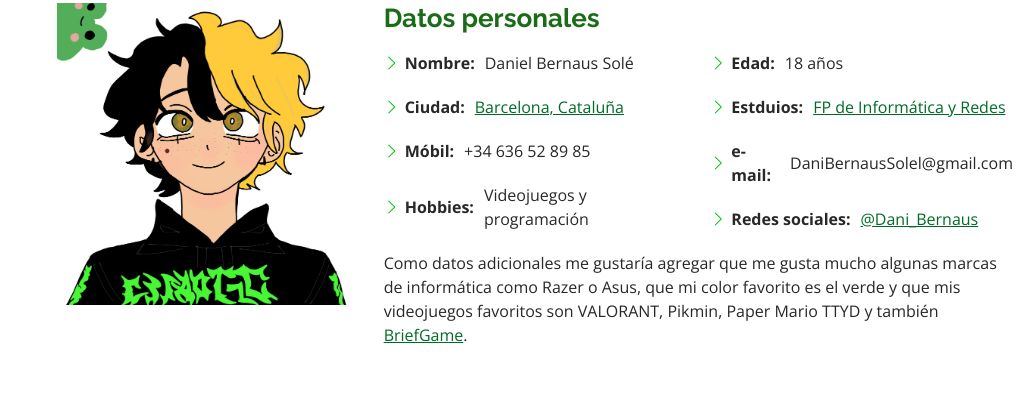
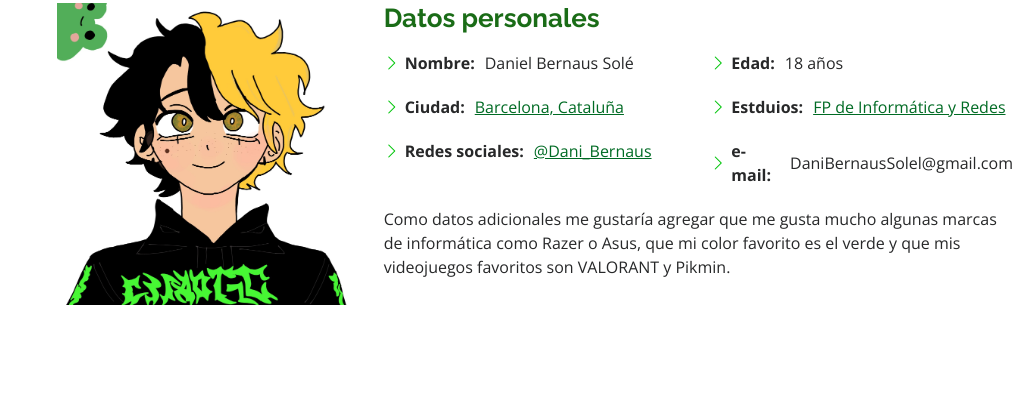
Before and after one commit to Runi4/runi4.github.io, a plain HTML site: page index.html in a window 1280 px wide. Shown: the part 1037-1434 px from the top of the page, without its empty margins (255-1280 px from the left). Drawn offline with nearby package versions, Linux system fonts and the light colour scheme.

Commit message:
Update index.html

```diff
--- a/index.html
+++ b/index.html
@@ -93,8 +93,7 @@
                 <ul>
                   <li><i class="bi bi-chevron-right"></i> <strong>Nombre:</strong> <span>Daniel Bernaus Solé</span></li>
                   <li><i class="bi bi-chevron-right"></i> <strong>Ciudad:</strong> <span><a href="https://goo.gl/maps/xtRv356dyedAGWVC6?coh=178572&entry=tt">Barcelona, Cataluña</a></span></li>
-                  <li><i class="bi bi-chevron-right"></i> <strong>Móbil:</strong> <span>+34 636 52 89 85</span></li>
-                  <li><i class="bi bi-chevron-right"></i> <strong>Hobbies:</strong> <span>Videojuegos y programación</span></li>
+                  <li><i class="bi bi-chevron-right"></i> <strong>Redes sociales:</strong> <span><a href="https://www.instagram.com/dani_bernaus/">@Dani_Bernaus</a></span></li>
                 </ul>
               </div>
               <div class="col-lg-6">
@@ -102,12 +101,12 @@
                   <li><i class="bi bi-chevron-right"></i> <strong>Edad:</strong> <span>18 años</span></li>
                   <li><i class="bi bi-chevron-right"></i> <strong>Estduios:</strong> <span><a href="https://www.lamerce.com/index.php/sistemes-microinformatics-i-xarxes/">FP de Informática y Redes</a></span></li>
                   <li><i class="bi bi-chevron-right"></i> <strong>e-mail:</strong> <span>DaniBernausSolel@gmail.com</span></li>
-                  <li><i class="bi bi-chevron-right"></i> <strong>Redes sociales:</strong> <span><a href="https://www.instagram.com/dani_bernaus/">@Dani_Bernaus</a></span></li>
                 </ul>
               </div>
             </div>
             <p>
-              Como datos adicionales me gustaría agregar que me gusta mucho algunas marcas de informática como Razer o Asus, que mi color favorito es el verde y que mis videojuegos favoritos son VALORANT, Pikmin, Paper Mario TTYD y también <a href="https://bit.ly/briefgame">BriefGame</a>.
+              Como datos adicionales me gustaría agregar que me gusta mucho algunas marcas de informática como Razer o Asus,
+              que mi color favorito es el verde y que mis videojuegos favoritos son VALORANT y Pikmin.
             </p>
           </div>
         </div>
```
